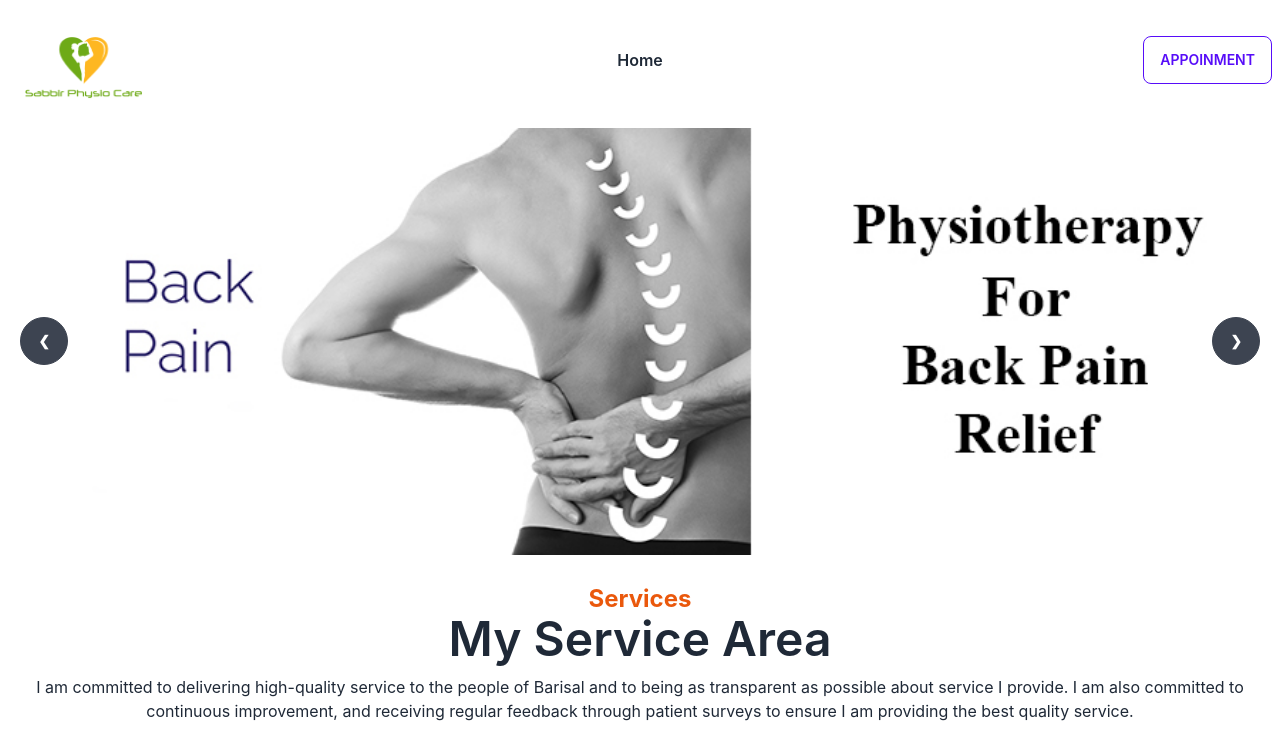
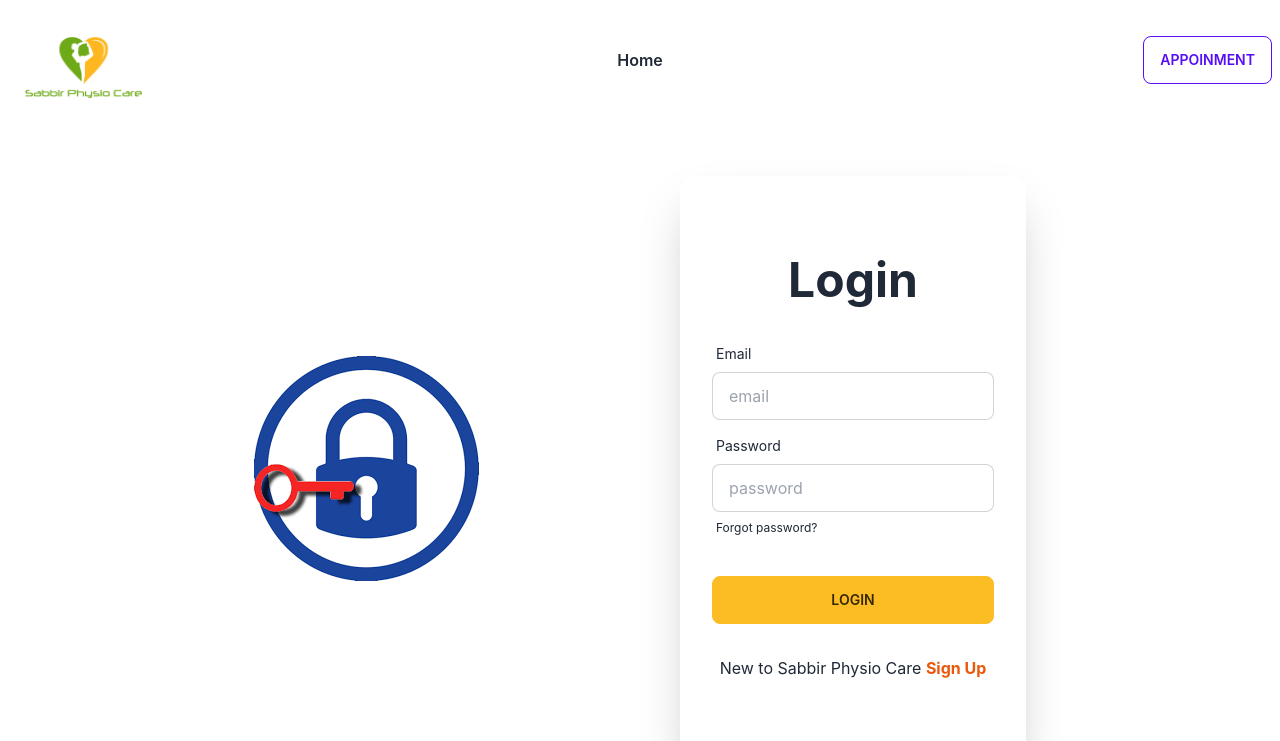
Before and after one commit to SheikhMujib/sabbir-physio-care-client, a React (Create React App) app: page /login in a window 1280 px wide. Shown: the top 741 px of the page. Built offline with nearby package versions, Linux system fonts and the light colour scheme; grey boxes are pictures that could not be loaded.

Commit message:
Firebase installed

```diff
--- a/src/components/Login/Login.js
+++ b/src/components/Login/Login.js
@@ -1,11 +1,64 @@
-import React from 'react';
+import React from "react";
+import { Link } from "react-router-dom";
+import img from "../../assets/login.png";
 
 const Login = () => {
-    return (
-        <div>
-
+  const handleLogin = (event) => {
+    event.preventDefault();
+    const form = event.target;
+    const email = form.email.value;
+    const password = form.password.value;
+  };
+  return (
+    <div className="hero w-full my-20">
+      <div className="hero-content grid gap-20 md:grid-cols-2 flex-col lg:flex-row">
+        <div className="text-center lg:text-left">
+          <img src={img} alt="" />
         </div>
-    );
+        <div className="card flex-shrink-0 w-full max-w-sm shadow-2xl bg-base-100 py-20">
+          <h1 className="text-5xl text-center font-bold">Login</h1>
+          <form onSubmit={handleLogin} className="card-body">
+            <div className="form-control">
+              <label className="label">
+                <span className="label-text">Email</span>
+              </label>
+              <input
+                type="text"
+                name="email"
+                placeholder="email"
+                className="input input-bordered"
+              />
+            </div>
+            <div className="form-control">
+              <label className="label">
+                <span className="label-text">Password</span>
+              </label>
+              <input
+                type="password"
+                name="password"
+                placeholder="password"
+                className="input input-bordered"
+              />
+              <label className="label">
+                <a href="#p" className="label-text-alt link link-hover">
+                  Forgot password?
+                </a>
+              </label>
+            </div>
+            <div className="form-control mt-6">
+              <input className="btn btn-warning" type="submit" value="Login" />
+            </div>
+          </form>
+          <p className="text-center">
+            New to Sabbir Physio Care{" "}
+            <Link className="font-bold text-orange-600" to="/signup">
+              Sign Up
+            </Link>{" "}
+          </p>
+        </div>
+      </div>
+    </div>
+  );
 };
 
 export default Login;
--- /dev/null
+++ b/src/firebase/firebase.config.js
@@ -0,0 +1,19 @@
+// Import the functions you need from the SDKs you need
+import { initializeApp } from "firebase/app";
+// TODO: Add SDKs for Firebase products that you want to use
+// https://firebase.google.com/docs/web/setup#available-libraries
+
+// Your web app's Firebase configuration
+const firebaseConfig = {
+  apiKey: "AIzaSyCRHbJG25iFV9HJqeEVHEuktrA8tld6_DM",
+  authDomain: "sabbir-physio-care.firebaseapp.com",
+  projectId: "sabbir-physio-care",
+  storageBucket: "sabbir-physio-care.appspot.com",
+  messagingSenderId: "18247092331",
+  appId: "1:18247092331:web:4d70a7a9dd554cce17892e",
+};
+
+// Initialize Firebase
+const app = initializeApp(firebaseConfig);
+
+export default app;
```
Also changed, not shown: src/Routes/Routes.js (+11 -10 lines), src/assets/login.png (added).
